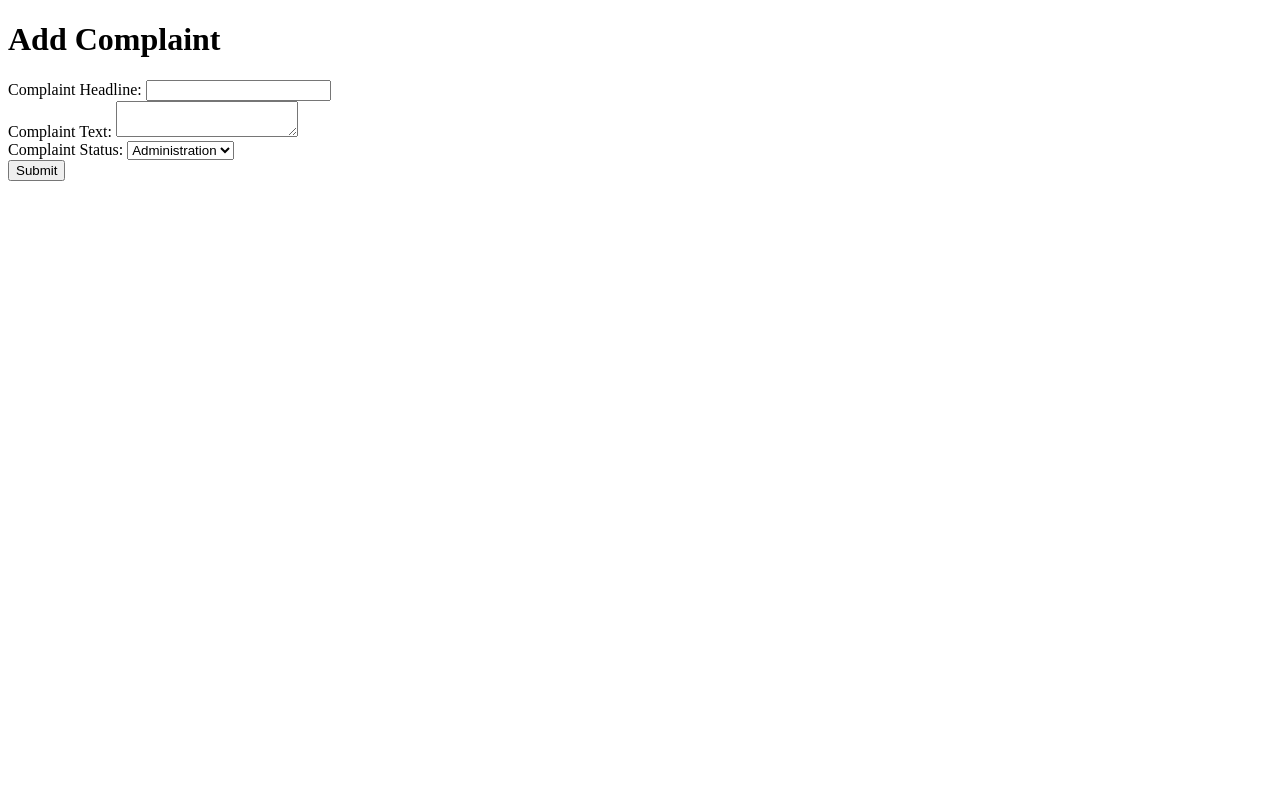
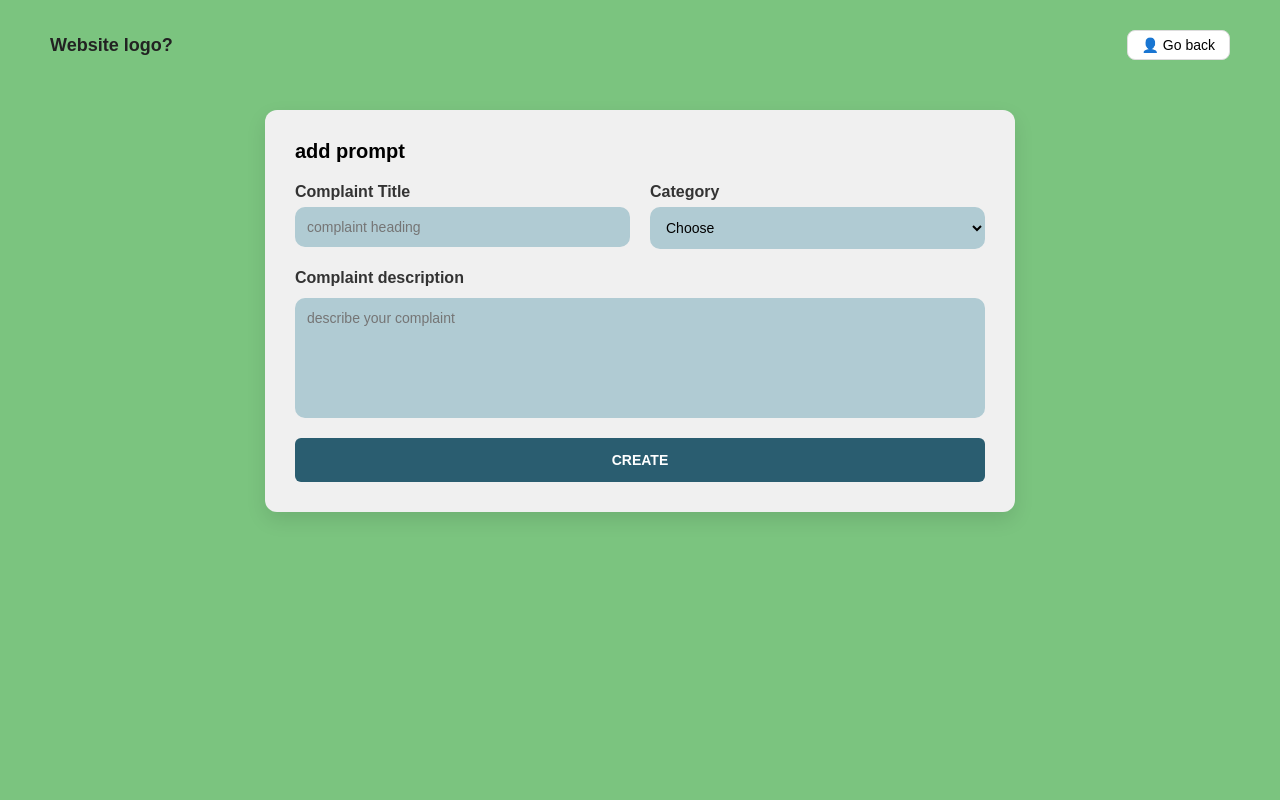
Before and after one commit to jerrrrrrryyyyyy/miniproject, a Flask app: page /adddata in a window 1280 px wide. Run offline with Flask 3, Linux system fonts and the light colour scheme; a user stored in the database is signed in.

Commit message:
styled add data page

```diff
--- /dev/null
+++ b/static/style1.css
@@ -0,0 +1,125 @@
+* {
+  margin: 0;
+  padding: 0;
+  box-sizing: border-box;
+  font-family: 'Arial', sans-serif;
+}
+
+body {
+  background-color: #7BC47F;
+  min-height: 100vh;
+  padding: 20px;
+}
+
+/* Header */
+.page-header {
+  display: flex;
+  justify-content: space-between;
+  align-items: center;
+  padding: 10px 30px;
+}
+
+.logo {
+  font-size: 18px;
+  font-weight: bold;
+  color: #222;
+}
+
+.back-btn {
+  padding: 6px 14px;
+  border-radius: 8px;
+  font-size: 14px;
+  cursor: pointer;
+  border: 1px solid #ddd;
+  background: white;
+}
+
+/* Form container */
+.form-container {
+  background: #f0f0f0;
+  max-width: 750px;
+  margin: 40px auto;
+  padding: 30px;
+  border-radius: 12px;
+  box-shadow: 0 8px 20px rgba(0, 0, 0, 0.1);
+}
+
+.form-container h2 {
+  font-size: 20px;
+  margin-bottom: 20px;
+  text-transform: lowercase;
+  font-weight: bold;
+}
+
+/* Layout */
+.form-row {
+  display: flex;
+  flex-wrap: wrap;
+  gap: 20px;
+  margin-bottom: 20px;
+}
+
+.form-group {
+  flex: 1;
+  display: flex;
+  flex-direction: column;
+}
+
+label {
+  margin-bottom: 6px;
+  font-weight: 600;
+  color: #333;
+}
+
+input,
+select,
+textarea {
+  padding: 12px;
+  border: none;
+  border-radius: 10px;
+  background-color: #b0cbd3;
+  font-size: 14px;
+  color: #000;
+  outline: none;
+}
+
+textarea {
+  min-height: 120px;
+  resize: none;
+  margin-top: 5px;
+}
+
+/* Button */
+.submit-btn {
+  width: 100%;
+  background-color: #2a5d70;
+  color: #fff;
+  padding: 14px 20px;
+  font-weight: bold;
+  font-size: 14px;
+  border: none;
+  border-radius: 6px;
+  cursor: pointer;
+  transition: 0.3s ease;
+  margin-top: 20px;
+}
+
+.submit-btn:hover {
+  background-color: #1e4a59;
+}
+
+/* Mobile responsive */
+@media screen and (max-width: 600px) {
+  .form-row {
+    flex-direction: column;
+  }
+
+  .logo {
+    font-size: 16px;
+  }
+
+  .back-btn {
+    font-size: 12px;
+    padding: 4px 10px;
+  }
+}
--- a/templates/adddata.html
+++ b/templates/adddata.html
@@ -4,18 +4,26 @@
   <meta charset="UTF-8">
   <meta name="viewport" content="width=device-width, initial-scale=1.0">
   <title>Add Complaint</title>
+<link rel="stylesheet" href="{{ url_for('static', filename='style1.css') }}">
 </head>
 <body>
-    <h1>Add Complaint</h1>
+  <div class="page-header">
+    <div class="logo">Website logo?</div>
+    <button class="back-btn">👤 Go back</button>
+  </div>
+
+  <div class="form-container">
+    <h2>add prompt</h2>
     <form action="/add" method="post">
-        <label for="complaint_headline">Complaint Headline:</label>
-        <input type="text" id="complaint_headline" name="complaint_headline" required>
-        <br>
-        <label for="complaint_text">Complaint Text:</label>
-        <textarea id="complaint_text" name="complaint_text" required></textarea>
-        <br>
-        <label for="complaint_type">Complaint Status:</label>
+      <div class="form-row">
+        <div class="form-group">
+          <label for="complaint_headline">Complaint Title</label>
+          <input type="text" id="complaint_headline" name="complaint_headline" placeholder="complaint heading" required>
+        </div>
+        <div class="form-group">
+          <label for="complaint_type">Category</label>
           <select id="complaint_type" name="complaint_type" required>
+            <option value="" disabled selected>Choose</option>
             <option value="administration">Administration</option>
             <option value="technical">Technical</option>
             <option value="academic">Academic</option>
@@ -29,8 +37,16 @@
             <option value="events">Events</option>
             <option value="others">Others</option>
           </select>
-        <br>
-        <input type="submit" value="Submit">
+        </div>
+      </div>
+
+      <div class="form-group">
+        <label for="complaint_text">Complaint description</label>
+        <textarea id="complaint_text" name="complaint_text" placeholder="describe your complaint" required></textarea>
+      </div>
+
+      <button type="submit" class="submit-btn">CREATE</button>
     </form>
+  </div>
 </body>
 </html>
```
Also changed, not shown: instance/complaints.db. Lines whose indentation alone changed are shown as unchanged.
